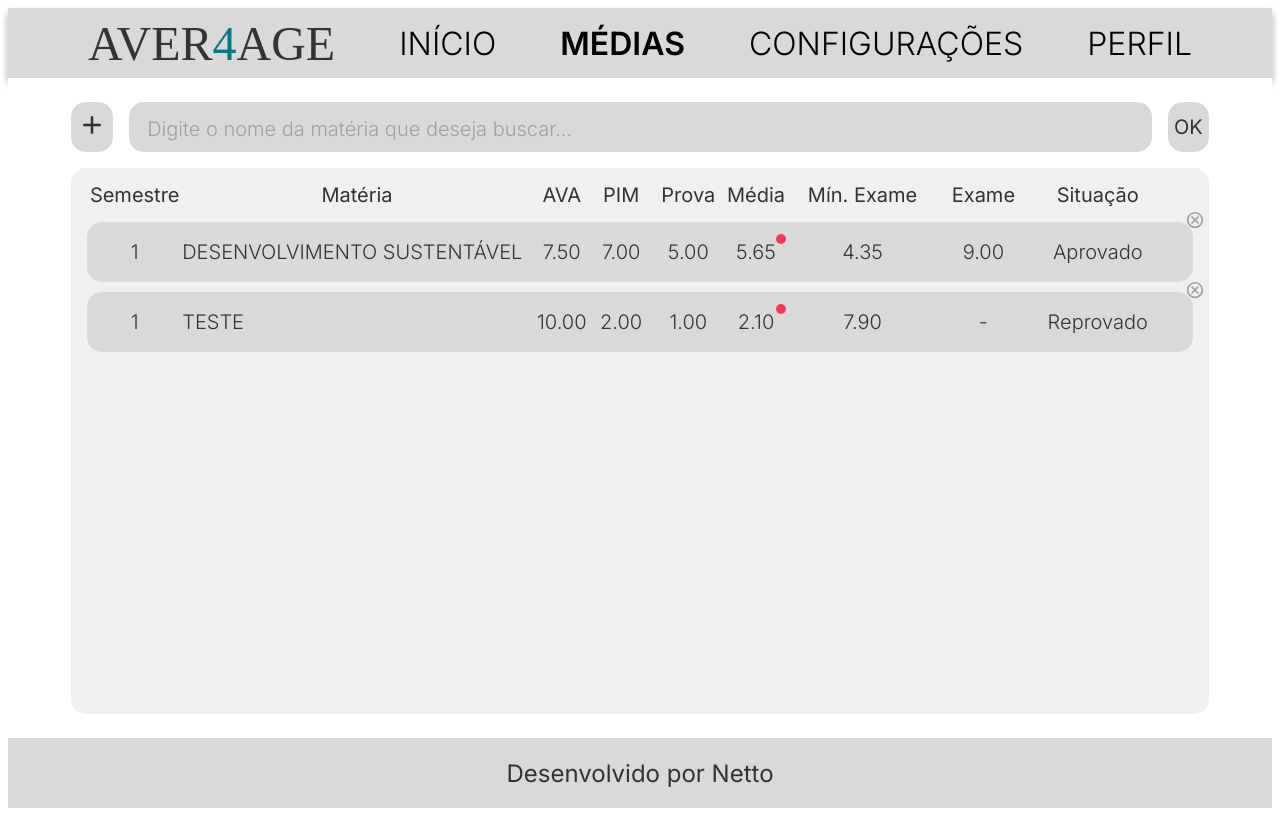
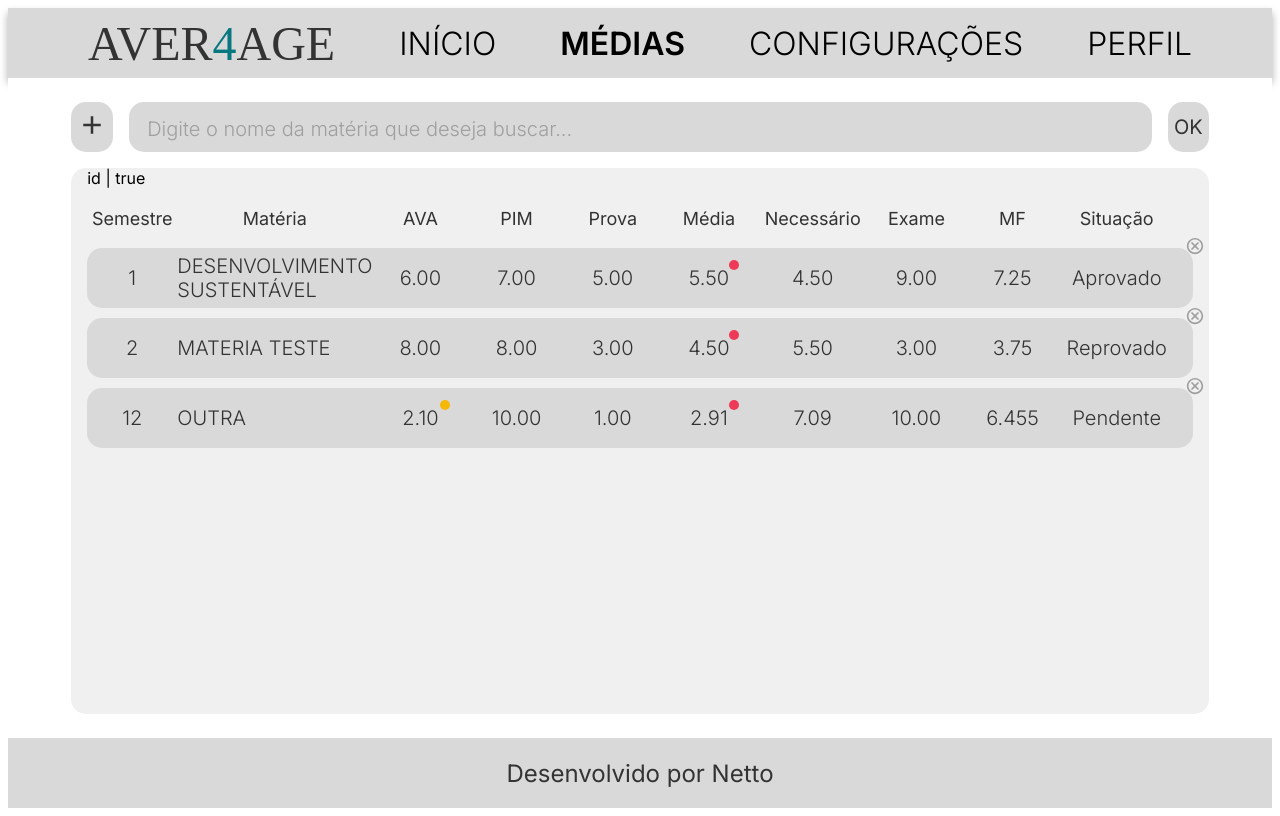
Before and after one commit to netto0/aver4age, a React (Vite) app: page /averages in a window 1280 px wide. Built offline with nearby package versions, Linux system fonts and the light colour scheme; data requests are answered from the project's data file; some icons are missing; a web font is replaced by a local one.

Commit message:
columns changes and start of sort function

```diff
--- a/backend/db.json
+++ b/backend/db.json
@@ -1,28 +1,52 @@
 {
   "subjects": [
     {
-      "id": 4,
       "name": "DESENVOLVIMENTO SUSTENTÁVEL",
-      "semester": 1,
-      "ava1": 1.75,
-      "ava2": 1.25,
-      "ava3": 2.25,
-      "ava4": 2.25,
-      "pim": 7,
-      "exam": 5,
-      "summerSchoolGrade": 9
+      "semester": "1",
+      "ava1": "1",
+      "ava2": "1",
+      "ava3": "2",
+      "ava4": "2",
+      "sum": "6.00",
+      "pim": "7",
+      "exam": "5",
+      "average": "5.50",
+      "need": "4.50",
+      "summerSchoolGrade": "9",
+      "finalAverage": 7.25,
+      "id": 1
     },
     {
-      "name": "TESTE",
-      "semester": "1",
-      "ava1": "1",
-      "ava2": "2",
-      "ava3": "3",
-      "ava4": "4",
-      "pim": "2",
+      "name": "MATERIA TESTE",
+      "semester": "2",
+      "ava1": "4",
+      "ava2": "1",
+      "ava3": "1",
+      "ava4": "2",
+      "sum": "8.00",
+      "pim": "8",
+      "exam": "3",
+      "average": "4.50",
+      "need": "5.50",
+      "summerSchoolGrade": "3",
+      "finalAverage": 3.75,
+      "id": 2
+    },
+    {
+      "name": "OUTRA",
+      "semester": "12",
+      "ava1": "0.8",
+      "ava2": "1",
+      "ava3": ".3",
+      "ava4": "",
+      "sum": "2.10",
+      "pim": "10",
       "exam": "1",
-      "summerSchoolGrade": "",
-      "id": 5
+      "average": "2.91",
+      "need": "7.09",
+      "summerSchoolGrade": "10",
+      "finalAverage": 6.455,
+      "id": 3
     }
   ]
 }
--- a/src/api/Subjects.js
+++ b/src/api/Subjects.js
@@ -20,26 +20,34 @@ async function deleteSubject(id) {
 async function addSubject(
   name,
   semester,
-  ava1 = null,
-  ava2 = null,
-  ava3 = null,
-  ava4 = null,
-  pim = null,
-  exam = null,
-  summerGrade = null
+  ava1,
+  ava2,
+  ava3,
+  ava4,
+  sum,
+  pim,
+  exam,
+  average,
+  need,
+  summerSchoolGrade,
+  finalAverage
 ) {
-  const postBody = {
+  const reqBody = {
     name: name,
     semester: semester,
     ava1: ava1,
     ava2: ava2,
     ava3: ava3,
     ava4: ava4,
+    sum: sum,
     pim: pim,
     exam: exam,
-    summerSchoolGrade: summerGrade,
+    average: average,
+    need: need,
+    summerSchoolGrade: summerSchoolGrade,
+    finalAverage: finalAverage,
   };
-  const resp = await axios.post(`${baseUrl}/subjects`, postBody);
+  const resp = await axios.post(`${baseUrl}/subjects`, reqBody);
   return resp.data;
 }
 
@@ -51,9 +59,13 @@ async function editSubject(
   ava2,
   ava3,
   ava4,
+  sum,
   pim,
   exam,
-  summerGrade
+  average,
+  need,
+  summerSchoolGrade,
+  finalAverage
 ) {
   const reqBody = {
     name: name,
@@ -62,9 +74,13 @@ async function editSubject(
     ava2: ava2,
     ava3: ava3,
     ava4: ava4,
+    sum: sum,
     pim: pim,
     exam: exam,
-    summerSchoolGrade: summerGrade,
+    average: average,
+    need: need,
+    summerSchoolGrade: summerSchoolGrade,
+    finalAverage: finalAverage,
   };
   const resp = await axios.put(`${baseUrl}/subjects/${id}`, reqBody);
   return resp.data;
--- a/src/components/pages/Averages/ListBox.jsx
+++ b/src/components/pages/Averages/ListBox.jsx
@@ -3,12 +3,21 @@ import styles from "./ListBox.module.css";
 import { getSubject } from "../../../api/Subjects";
 import { GlobalSettingsContext } from "../../../providers/globalSettings";
 import { IoMdCloseCircleOutline } from "react-icons/io";
+import { LiaSortUpSolid, LiaSortDownSolid } from "react-icons/lia";
 import DeleteSubjectBox from "../SubjectBoxes/DeleteSubjectBox";
 import AddOrEditSubjectBox from "../SubjectBoxes/AddOrEditSubjectBox";
 
 export default function ListBox() {
-  const { formData, setFormData, getData, setModalActive, subjects, searchBarValue } =
-    React.useContext(GlobalSettingsContext);
+  const {
+    formData,
+    setFormData,
+    getData,
+    setModalActive,
+    subjects,
+    searchBarValue,
+    activeFilter,
+    setActiveFilter,
+  } = React.useContext(GlobalSettingsContext);
 
   function getAverage(ava, pim, exam) {
     if (ava && pim && exam) {
@@ -43,6 +52,21 @@ export default function ListBox() {
     }
   }
 
+  const changeFilter = (e) => {
+    const id = e.target.id;
+    if (activeFilter[0] !== id) {
+      setActiveFilter([id, true]);
+    } else {
+      if (!activeFilter[1]) {
+        setActiveFilter(["id", true]);
+      } else {
+        setActiveFilter([id, false]);
+      }
+    }
+
+    // console.log("CHANGE FILTER", e.target.id)
+  };
+
   const getSingleSubject = useCallback(async (id) => {
     const response = await getSubject(id);
     if (response) {
@@ -58,10 +82,34 @@ export default function ListBox() {
 
   const openDeletePage = (e) => {
     const rowID = e.target.parentElement.parentElement.parentElement.id;
-    console.log(rowID)
+    console.log(rowID);
     getSingleSubject(rowID);
     setModalActive(<DeleteSubjectBox />);
   };
+
+  const orderBy = (array, key, isNumber = true, descending = false) => {
+    if (isNumber) {
+      if (descending) {
+        return [...array].sort((a, b) => a[key] - b[key]);
+      } else {
+        return [...array].sort((a, b) => b[key] - a[key]);
+      }
+    } else {
+      if (descending) {
+        return [...array].sort((a, b) =>
+        a[key].toLowerCase() < b[key].toLowerCase() ? -1 : 1
+        );
+      } else {
+        return [...array].sort((a, b) =>
+        a[key].toLowerCase() < b[key].toLowerCase() ? 1 : -1
+        );
+      }
+    }
+  };
+
+  // const ordenadoPorNome = orderBy(subjects, "semester");
+  const ordenadoPorNome = orderBy(subjects, activeFilter[0], true, activeFilter[1]);
+  // console.log(ordenadoPorNome);
 
   useEffect(() => {
     getData();
@@ -69,77 +117,199 @@ export default function ListBox() {
 
   return (
     <div className={styles.listboxContainer}>
+      {/* {JSON.stringify(ordenadoPorNome)} */}
+      {`${activeFilter[0]} | ${activeFilter[1]}`}
       <table>
         <thead>
           <tr>
-            <th>Semestre</th>
-            <th>Matéria</th>
-            <th>AVA</th>
-            <th>PIM</th>
-            <th>Prova</th>
-            <th>Média</th>
-            <th>Mín. Exame</th>
-            <th>Exame</th>
-            <th>Situação</th>
+            <th id="semester" onClick={(e) => changeFilter(e)}>
+              Semestre{" "}
+              {activeFilter[0] === "semester" && activeFilter[1] && (
+                <LiaSortUpSolid />
+              )}
+              {activeFilter[0] === "semester" && !activeFilter[1] && (
+                <LiaSortDownSolid />
+              )}
+            </th>
+            <th id="name" onClick={(e) => changeFilter(e)}>
+              Matéria{" "}
+              {activeFilter[0] === "name" && activeFilter[1] && (
+                <LiaSortUpSolid />
+              )}
+              {activeFilter[0] === "name" && !activeFilter[1] && (
+                <LiaSortDownSolid />
+              )}
+            </th>
+            <th id="ava" onClick={(e) => changeFilter(e)}>
+              AVA{" "}
+              {activeFilter[0] === "ava" && activeFilter[1] && (
+                <LiaSortUpSolid />
+              )}
+              {activeFilter[0] === "ava" && !activeFilter[1] && (
+                <LiaSortDownSolid />
+              )}
+            </th>
+            <th id="pim" onClick={(e) => changeFilter(e)}>
+              PIM{" "}
+              {activeFilter[0] === "pim" && activeFilter[1] && (
+                <LiaSortUpSolid />
+              )}
+              {activeFilter[0] === "pim" && !activeFilter[1] && (
+                <LiaSortDownSolid />
+              )}
+            </th>
+            <th id="exam" onClick={(e) => changeFilter(e)}>
+              Prova{" "}
+              {activeFilter[0] === "exam" && activeFilter[1] && (
+                <LiaSortUpSolid />
+              )}
+              {activeFilter[0] === "exam" && !activeFilter[1] && (
+                <LiaSortDownSolid />
+              )}
+            </th>
+            <th id="average" onClick={(e) => changeFilter(e)}>
+              Média{" "}
+              {activeFilter[0] === "average" && activeFilter[1] && (
+                <LiaSortUpSolid />
+              )}
+              {activeFilter[0] === "average" && !activeFilter[1] && (
+                <LiaSortDownSolid />
+              )}
+            </th>
+            <th id="need" onClick={(e) => changeFilter(e)}>
+              Necessário{" "}
+              {activeFilter[0] === "need" && activeFilter[1] && (
+                <LiaSortUpSolid />
+              )}
+              {activeFilter[0] === "need" && !activeFilter[1] && (
+                <LiaSortDownSolid />
+              )}
+            </th>
+            <th id="summerSchoolGrade" onClick={(e) => changeFilter(e)}>
+              Exame{" "}
+              {activeFilter[0] === "summerSchoolGrade" && activeFilter[1] && (
+                <LiaSortUpSolid />
+              )}
+              {activeFilter[0] === "summerSchoolGrade" && !activeFilter[1] && (
+                <LiaSortDownSolid />
+              )}
+            </th>
+            <th id="finalAverage" onClick={(e) => changeFilter(e)}>
+              MF{" "}
+              {activeFilter[0] === "summerSchoolGrade" && activeFilter[1] && (
+                <LiaSortUpSolid />
+              )}
+              {activeFilter[0] === "summerSchoolGrade" && !activeFilter[1] && (
+                <LiaSortDownSolid />
+              )}
+            </th>
+            <th id="situation" onClick={(e) => changeFilter(e)}>
+              Situação{" "}
+              {activeFilter[0] === "situation" && activeFilter[1] && (
+                <LiaSortUpSolid />
+              )}
+              {activeFilter[0] === "situation" && !activeFilter[1] && (
+                <LiaSortDownSolid />
+              )}
+            </th>
+            <th></th>
           </tr>
         </thead>
         <tbody>
-          {subjects.map((subject) => {
+          {ordenadoPorNome.map((subject) => {
             const { ava1, ava2, ava3, ava4, id } = subject;
             const avaSum = getSum([ava1, ava2, ava3, ava4]);
             const average = getAverage(avaSum, subject.pim, subject.exam);
-            if(searchBarValue == "" || subject.name.includes(searchBarValue)){
+            if (searchBarValue == "" || subject.name.includes(searchBarValue)) {
               return (
-                <tr
-                  key={id}
-                  className={styles.tableRow}
-                  id={id}
-                >
+                <tr key={id} className={styles.tableRow} id={id}>
                   <td onClick={(e) => openEditPage(e)}>{subject.semester}</td>
-                  <td onClick={(e) => openEditPage(e)} className={styles.subjectName}>{subject.name}</td>
-                  <td onClick={(e) => openEditPage(e)} className={styles.withCircle}>
-                    {avaSum[0]}
-                    {avaSum[1] && (
+                  <td
+                    onClick={(e) => openEditPage(e)}
+                    className={styles.subjectName}
+                  >
+                    {subject.name}
+                  </td>
+                  <td
+                    onClick={(e) => openEditPage(e)}
+                    className={`${styles.defaultWidth} ${styles.withCircle}`}
+                  >
+                    {subject.sum}
+                    {(subject.ava1 === "" ||
+                      subject.ava2 === "" ||
+                      subject.ava3 === "" ||
+                      subject.ava4 === "") && (
                       <div
                         className={`${styles.indicatorCircle} ${styles.yellow}`}
                         title="Há notas não lançadas"
                       />
                     )}
                   </td>
-                  <td onClick={(e) => openEditPage(e)}>
+                  <td
+                    className={`${styles.defaultWidth}`}
+                    onClick={(e) => openEditPage(e)}
+                  >
                     {subject.pim ? parseFloat(subject.pim).toFixed(2) : "-"}
                   </td>
-                  <td onClick={(e) => openEditPage(e)}>
+                  <td
+                    className={`${styles.defaultWidth}`}
+                    onClick={(e) => openEditPage(e)}
+                  >
                     {subject.exam ? parseFloat(subject.exam).toFixed(2) : "-"}
                   </td>
-                  <td onClick={(e) => openEditPage(e)} className={styles.withCircle}>
-                    {average}
-                    {average < 7 && (
+                  <td
+                    className={`${styles.defaultWidth} ${styles.withCircle}`}
+                    onClick={(e) => openEditPage(e)}
+                  >
+                    {subject.average}
+                    {subject.average < 7 && (
                       <div
                         className={`${styles.indicatorCircle} ${styles.red}`}
                         title="Média insuficiente"
                       />
                     )}
                   </td>
-                  <td onClick={(e) => openEditPage(e)}>{average < 7 ? (10 - average).toFixed(2) : "-"}</td>
-                  <td onClick={(e) => openEditPage(e)}>
+                  <td
+                    className={`${styles.defaultWidth}`}
+                    onClick={(e) => openEditPage(e)}
+                  >
+                    {subject.average < 7 ? subject.need : "-"}
+                  </td>
+                  <td
+                    className={`${styles.defaultWidth}`}
+                    onClick={(e) => openEditPage(e)}
+                  >
                     {subject.summerSchoolGrade
-                      ? subject.summerSchoolGrade.toFixed(2)
+                      ? parseFloat(subject.summerSchoolGrade).toFixed(2)
                       : "-"}
                   </td>
-                  <td onClick={(e) => openEditPage(e)}>
-                    {getSituation(average, subject.summerSchoolGrade, avaSum[1])}
+                  <td
+                    className={`${styles.defaultWidth}`}
+                    onClick={(e) => openEditPage(e)}
+                  >
+                    {subject.finalAverage}
+                  </td>
+                  <td
+                    className={`${styles.defaultWidth}`}
+                    onClick={(e) => openEditPage(e)}
+                  >
+                    {getSituation(
+                      average,
+                      subject.summerSchoolGrade,
+                      avaSum[1]
+                    )}
                   </td>
                   <td className={styles.closeButtonContainer}>
                     <div className={styles.closeButtonBox}>
-                      <div className={styles.closeButtonHover} onClick={(e) => openDeletePage(e)}/>
-                      <IoMdCloseCircleOutline
+                      <div
+                        className={styles.closeButtonHover}
+                        onClick={(e) => openDeletePage(e)}
                       />
+                      <IoMdCloseCircleOutline />
                     </div>
                   </td>
                 </tr>
               );
-
             }
           })}
         </tbody>
--- a/src/components/pages/Averages/ListBox.module.css
+++ b/src/components/pages/Averages/ListBox.module.css
@@ -28,6 +28,8 @@
 
 .subjectName {
     text-align: left;
+    overflow-x: hidden;
+    text-overflow: ellipsis;
 }
 
 .listboxContainer table {
@@ -36,15 +38,22 @@
     border-spacing:0 10px;
 }
 
+thead {
+    background-color: var(--scndBgGray);
+    /* background-color: red; */
+    width: 120%;
+    height: 40px;
+    position: sticky;
+    white-space: nowrap;
+    top: 0rem;
+    z-index: 3;
+}
+
 .listboxContainer th {
-    padding: .3rem 0;
-    position: sticky;
-    top: 0rem;
-    background-color: var(--scndBgGray);
     font-weight: 400;
     color: var(--darkGray);
-    font-size: 20px;
-    z-index: 3;
+    font-size: 18px;
+    text-align: center;
 }
 
 .tableRow {
@@ -70,15 +79,22 @@ td:last-child { border-bottom-right-radius: var(--defaultCurve); }
 
 .tableRow .withCircle {
     position: relative;
-    min-width: 60px;
-    width: 60px;
+
+    /* width: 60px; */
     padding: 0;
 }
+
 
 td {
     /* border: 1px solid; */
     padding: 0;
     /* width: 100px; */
+}
+
+td.defaultWidth {
+    width: 120px;
+    min-width: 60px;
+    max-width: 150px;
 }
 
 .indicatorCircle:hover {
@@ -92,7 +108,7 @@ td {
     border-radius: 50%;
     position: absolute;
     top: 20%;
-    right: 0;
+    right: calc(50% - 30px);
 }
 
 .indicatorCircle.yellow {
@@ -102,14 +118,13 @@ td {
     border-radius: 50%;
     position: absolute;
     top: 20%;
-    right: 0;
+    right: calc(50% - 30px);
 }
 
 .closeButtonContainer {
-    /* border: 1px solid; */
     position: relative;
-    width: 25px;
-    /* background-color: aqua; */
+    width: 20px;
+    min-width: 20px;
 }
 
 .closeButtonBox {
--- a/src/components/pages/SubjectBoxes/AddOrEditSubjectBox.jsx
+++ b/src/components/pages/SubjectBoxes/AddOrEditSubjectBox.jsx
@@ -11,6 +11,38 @@ export default function AddOrEditSubjectBox({ windowType }) {
     GlobalSettingsContext
   );
   const [validForm, setValidForm] = useState(false);
+  const getSum = (array) => {
+    let sumResult = 0.0;
+    array.forEach((item) => {
+      if (item !== "") {
+        sumResult += parseFloat(item);
+      }
+    });
+    return sumResult.toFixed(2);
+  };
+
+  const getAverage = (ava, pim, exam) => {
+    if (ava && pim && exam) {
+      return (
+        (parseFloat(ava) + 2 * parseFloat(pim) + 7 * parseFloat(exam)) /
+        10
+      ).toFixed(2);
+    } else {
+      return "-";
+    }
+  };
+
+  const getSituation = (average, exam, incomplete) => {
+    if (incomplete) {
+      // console.log("aaaa")
+      return "Pendente";
+    } else if (average < 7) {
+      const finalAverage = (parseFloat(average) + parseFloat(exam)) / 2;
+      return finalAverage > 5 ? "Aprovado" : "Reprovado";
+    } else if (average > 7) {
+      return "Aprovado";
+    }
+  };
 
   const handleChange = (e, key) => {
     let targetMin = e.target.min;
@@ -44,15 +76,25 @@ export default function AddOrEditSubjectBox({ windowType }) {
       ava2: "",
       ava3: "",
       ava4: "",
+      sum: "",
       pim: "",
       exam: "",
+      average: "",
+      need: "",
       summerSchoolGrade: "",
+      finalAverage: "",
+      situation: "",
     });
     setModalActive(null);
   };
 
   const handleSubmit = async (
     e,
+    sum,
+    average,
+    need,
+    finalAverage,
+    situation,
     { name, semester, ava1, ava2, ava3, ava4, pim, exam, summerSchoolGrade, id }
   ) => {
     e.preventDefault();
@@ -64,9 +106,14 @@ export default function AddOrEditSubjectBox({ windowType }) {
         ava2,
         ava3,
         ava4,
+        sum,
         pim,
         exam,
-        summerSchoolGrade
+        average,
+        need,
+        summerSchoolGrade,
+        finalAverage,
+        situation
       );
       if (res) {
         getData();
@@ -80,9 +127,14 @@ export default function AddOrEditSubjectBox({ windowType }) {
         ava2,
         ava3,
         ava4,
+        sum,
         pim,
         exam,
-        summerSchoolGrade
+        average,
+        need,
+        summerSchoolGrade,
+        finalAverage,
+        situation
       );
       if (res) {
         getData();
@@ -91,10 +143,32 @@ export default function AddOrEditSubjectBox({ windowType }) {
     closeScreen();
   };
 
+  const avaArray = [formData.ava1, formData.ava2, formData.ava3, formData.ava4];
+  const avaSum = getSum(avaArray);
+  const average = getAverage(avaSum, formData.pim, formData.exam);
+  const need = average < 7 ? (10 - average).toFixed(2) : "";
+  const finalAverage = [average, formData.summerSchoolGrade].includes("")
+    ? "-"
+    : (parseFloat(average) + parseFloat(formData.summerSchoolGrade)) / 2;
+  const situation = getSituation(average, formData.exam, [...avaArray, formData.pim, formData.exam,formData.average,formData.need,formData.summerSchoolGrade,formData.finalAverage].includes(""));
+
   return (
     <div className={styles.addSubjectContainer}>
-      {JSON.stringify(formData)}
-      <form onSubmit={(e) => handleSubmit(e, formData)}>
+      {[...avaArray, formData.pim, formData.exam,formData.average,formData.need,formData.summerSchoolGrade,formData.finalAverage].includes("") ? "true" : "false"}
+      {/* {JSON.stringify(formData)} */}
+      <form
+        onSubmit={(e) =>
+          handleSubmit(
+            e,
+            avaSum,
+            average,
+            need,
+            finalAverage,
+            situation,
+            formData
+          )
+        }
+      >
         <IoMdCloseCircleOutline onClick={closeScreen} />
         <legend>
           {windowType === "add" ? "Adicionar Matéria" : "Editar Matéria"}
@@ -105,6 +179,7 @@ export default function AddOrEditSubjectBox({ windowType }) {
           type="text"
           placeholder="Nome da Matéria"
           value={formData.name}
+          autoFocus={true}
           onChange={(e) => handleChange(e, "name")}
         />
         <Input
@@ -123,6 +198,7 @@ export default function AddOrEditSubjectBox({ windowType }) {
             label="AVA I"
             min={0}
             max={5}
+            step="0.01"
             type="number"
             placeholder="Questionário I AVA"
             value={formData.ava1}
@@ -133,6 +209,7 @@ export default function AddOrEditSubjectBox({ windowType }) {
             label="AVA II"
             min={0}
             max={5}
+            step="0.01"
             type="number"
             placeholder="Questionário II AVA"
             value={formData.ava2}
@@ -145,6 +222,7 @@ export default function AddOrEditSubjectBox({ windowType }) {
             label="AVA III"
             min={0}
             max={5}
+            step="0.01"
             type="number"
             placeholder="Questionário III AVA"
             value={formData.ava3}
@@ -155,6 +233,7 @@ export default function AddOrEditSubjectBox({ windowType }) {
             label="AVA IV"
             min={0}
             max={5}
+            step="0.01"
             type="number"
             placeholder="Questionário IV AVA"
             value={formData.ava4}
@@ -171,6 +250,7 @@ export default function AddOrEditSubjectBox({ windowType }) {
           value={formData.pim}
           onChange={(e) => handleChange(e, "pim")}
         />
+        <div className={styles.double}>
           <Input
             name="exam"
             label="Prova"
@@ -181,6 +261,17 @@ export default function AddOrEditSubjectBox({ windowType }) {
             value={formData.exam}
             onChange={(e) => handleChange(e, "exam")}
           />
+          <Input
+            name="summerSchool"
+            label="Exame"
+            min={0}
+            max={10}
+            type="number"
+            placeholder="Exame"
+            value={formData.summerSchoolGrade}
+            onChange={(e) => handleChange(e, "summerSchoolGrade")}
+          />
+        </div>
         <div className={styles.double}>
           <Button
             label="Cancelar"
--- a/src/components/structure/Header.jsx
+++ b/src/components/structure/Header.jsx
@@ -19,7 +19,6 @@ export default function Header() {
         }}
         to="/"
       >
-        {" "}
         INÍCIO
       </NavLink>
       <NavLink
@@ -31,7 +30,6 @@ export default function Header() {
         }}
         to="/averages"
       >
-        {" "}
         MÉDIAS
       </NavLink>
       <NavLink
@@ -43,7 +41,6 @@ export default function Header() {
         }}
         to="/settings"
       >
-        {" "}
         CONFIGURAÇÕES
       </NavLink>
       <NavLink
@@ -55,7 +52,6 @@ export default function Header() {
         }}
         to="/profile"
       >
-        {" "}
         PERFIL
       </NavLink>
     </header>
--- a/src/providers/globalSettings.jsx
+++ b/src/providers/globalSettings.jsx
@@ -6,6 +6,8 @@ export const GlobalSettingsContext = React.createContext({});
 export const GlobalSettingsProvider = (props) => {
   const [subjects, setSubjects] = useState([]);
   const [modalActive, setModalActive] = useState(null);
+  const [activeFilter, setActiveFilter] = useState(["id", true])
+  // descending
   const [formData, setFormData] = useState({
     name: "",
     semester: "",
@@ -13,9 +15,14 @@ export const GlobalSettingsProvider = (props) => {
     ava2: "",
     ava3: "",
     ava4: "",
+    sum: "",
     pim: "",
     exam: "",
+    average: "",
+    need: "",
     summerSchoolGrade: "",
+    finalAverage: "",
+    situation:""
   });
   const [searchBarValue, setSearchBarValue] = useState("");
 
@@ -34,7 +41,9 @@ export const GlobalSettingsProvider = (props) => {
         subjects,
         getData,
         searchBarValue,
-        setSearchBarValue
+        setSearchBarValue,
+        activeFilter,
+        setActiveFilter
       }}
     >
       {props.children}
```
Lines whose indentation alone changed are shown as unchanged.
